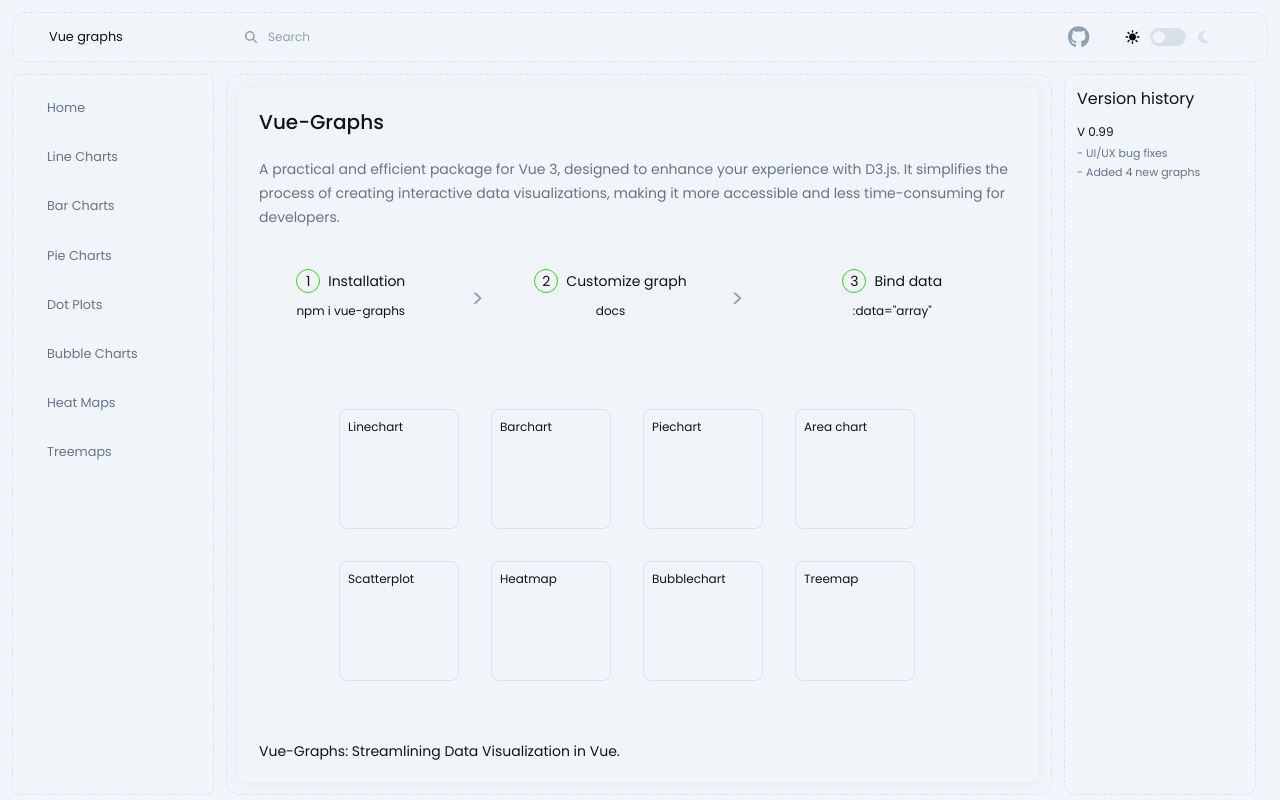
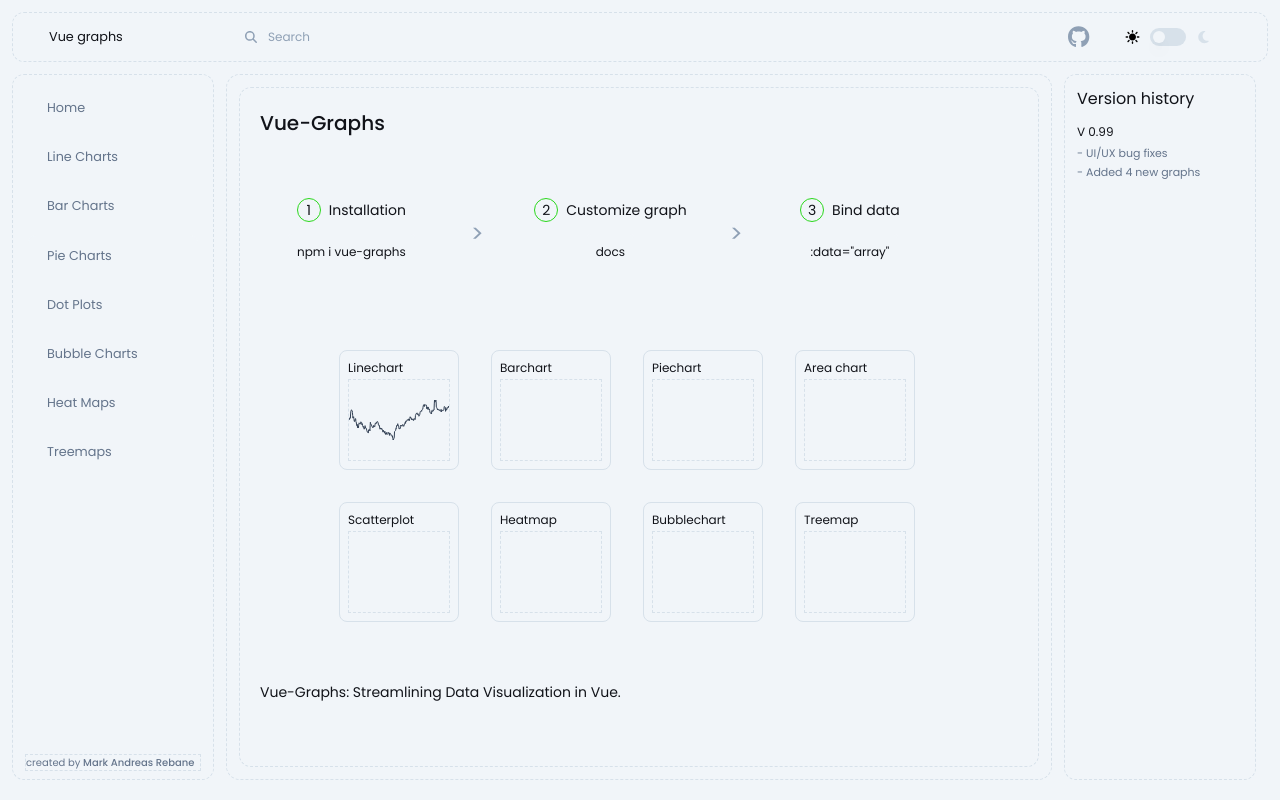
Before and after one commit to rebanovsky/vue-graphs, a Vue app in the folder frontend/: page / in a window 1280 px wide. Built offline with nearby package versions, Linux system fonts and the light colour scheme.

Commit message:
added visualization to line chart

```diff
--- a/frontend/src/components/common/navigation/ScrollableMenu.vue
+++ b/frontend/src/components/common/navigation/ScrollableMenu.vue
@@ -11,7 +11,7 @@
         :class="[
           'accordion-title hover:scale-[1.005] hover:text-slate-800 hover:dark:text-slate-300 transition ease text-[12px] px-[40px] text-slate-500',
           isActive(item.name) ? 'scale-[1.005] text-slate-900 dark:text-slate-100' : '',
-          item.name === currentSection ? 'text-slate-900' : '' // Add this line
+          item.name === currentSection ? 'text-slate-900' : ''
         ]"
         @click.stop="() => toggleAccordion(item.name)"
       >
@@ -32,7 +32,7 @@
 </template>
 
 <script setup>
-import { ref, watchEffect } from "vue";
+import { ref } from "vue";
 
 /// Define props
 const props = defineProps({
@@ -43,14 +43,12 @@ const props = defineProps({
 
 const openName = ref(null);
 
-watchEffect(() => {
-  // Update the openName based on other conditions if needed
-});
-
 const toggleAccordion = (name) => {
   if (props.items.find((item) => item.name === name).hasOwnProperty("items")) {
+    console.log('jou')
     openName.value = openName.value === name ? null : name;
   } else {
+    console.log('je')
     navigateTo(name);
   }
 };
@@ -64,22 +62,6 @@ const navigateTo = (name) => {
   if (section) {
     section.scrollIntoView({ behavior: "smooth" });
   }
-};
-
-const beforeEnter = (el) => {
-  el.style.height = "0";
-};
-
-const enter = (el) => {
-  el.style.height = el.scrollHeight + "px";
-};
-
-const beforeLeave = (el) => {
-  el.style.height = el.scrollHeight + "px";
-};
-
-const leave = (el) => {
-  el.style.height = "0";
 };
 </script>
 
--- a/frontend/src/components/common/navigation/SideMenu.vue
+++ b/frontend/src/components/common/navigation/SideMenu.vue
@@ -1,14 +1,18 @@
 <template>
-  <div class="side-menu overflow-y-auto rounded-[8px] py-[8px]">
-    <div class="w-[200px] flex items-center flex-col p-[4px] gap-[8px]">
+  <div
+    class="side-menu overflow-y-auto rounded-[8px] py-[8px] h-[100%] flex flex-col justify-between"
+  >
+    <div
+      class="w-[200px] flex items-center flex-col h-[100%] p-[4px] gap-[8px]"
+    >
       <div v-for="item in items" :key="item.name">
         <div
-          class="flex items-center w-[170px] hover:text-slate-500 cursor-pointer border-[1px] border-slate-100 dark:border-slate-900 hover:border-slate-200 dark:hover:border-slate-800 rounded-[8px] px-[8px]"
+          class="flex items-center w-[170px] hover:text-slate-500 cursor-pointer border-[1px] border-slate-100 dark:border-slate-900  dark:hover:border-slate-800 rounded-[8px] px-[8px]"
           @click="() => toggleAccordion(item.name)"
           :class="[
             isActive(item.name)
-              ? 'border-slate-200 dark:!border-slate-800'
-              : '',
+              ? 'border-slate-400 bg-slate-50 dark:!border-slate-800'
+              : 'hover:border-slate-200',
           ]"
         >
           <div
@@ -45,6 +49,9 @@
           </transition>
         </div>
       </div>
+    </div>
+    <div class="gridlines mx-[12px] text-[10px] text-slate-500 ">
+      created by <em class="font-medium">Mark Andreas Rebane</em>
     </div>
   </div>
 </template>
--- a/frontend/src/components/v-graphs/graphs/SingleLine.vue
+++ b/frontend/src/components/v-graphs/graphs/SingleLine.vue
@@ -1,5 +1,5 @@
 <template>
-  <div ref="chart" class="chart-border"></div>
+  <div ref="chart"></div>
 </template>
 
 <script>
@@ -38,12 +38,30 @@ export default {
     },
     tooltip: {
       type: Boolean,
-      default: false
+      default: false,
+    },
+    gridlines: {
+      type: Boolean,
+      default: false,
     },
   },
   setup(props) {
     const chart = ref(null);
     const parseDate = props.dateFormat ? d3.timeParse(props.dateFormat) : null;
+
+    const animateLine = () => {
+      const paths = d3.select(chart.value).selectAll('.line');
+      paths.each(function () {
+        const totalLength = this.getTotalLength();
+        d3.select(this)
+          .attr("stroke-dasharray", `${totalLength} ${totalLength}`)
+          .attr("stroke-dashoffset", totalLength)
+          .transition()
+          .duration(420) // Duration of the transition in milliseconds
+          .ease(d3.easeCubicInOut)
+          .attr("stroke-dashoffset", 0);
+      });
+    };
 
     const drawChart = () => {
       if (!chart.value) return;
@@ -90,30 +108,45 @@ export default {
       function make_y_gridlines() {
         return d3
           .axisLeft(yScale)
-          .ticks(2) // Adjust this for the number of gridlines you want
+          .ticks(2)
           .tickSize(-props.width)
           .tickFormat("");
       }
 
-      svg
-        .append("g")
-        .call(make_y_gridlines().tickSize(-props.width).tickFormat(""))
-        .attr("class", "text-slate-200 dark:text-slate-800");
+      if (props.gridlines) {
+        svg
+          .append("g")
+          .call(make_y_gridlines().tickSize(-props.width).tickFormat(""))
+          .attr("class", "text-slate-200 dark:text-slate-800");
+      }
 
       const line = d3
         .line()
         .x((d) => xScale(props.dateFormat ? parseDate(d.x) : d.x))
         .y((d) => yScale(d.y));
-      console.log("props.lineColor: ", props.lineColor);
+
       props.data.forEach((d) => {
-        svg
+        const path = svg
           .append("path")
           .data([d.values])
           .attr("class", "line")
           .attr("d", line)
           .attr("style", `stroke: ${props.lineColor} !important;`)
-          .attr("class", "transition ease dark:stroke-slate-300 !stroke-slate-700")
-          .attr("fill", "none");
+          .attr(
+            "class",
+            "transition ease dark:stroke-slate-300 !stroke-slate-700"
+          )
+          .attr("fill", "none")
+          .each(function () {
+            const totalLength = this.getTotalLength();
+            d3.select(this)
+              .attr("stroke-dasharray", `${totalLength} ${totalLength}`)
+              .attr("stroke-dashoffset", totalLength)
+              .transition()
+              .duration(420) // Set the duration of the transition in milliseconds
+              .ease(d3.easeCubicInOut)
+              .attr("stroke-dashoffset", 0);
+          });
       });
 
       if (props.dateFormat) {
@@ -253,6 +286,7 @@ export default {
 
     return {
       chart,
+      animateLine
     };
   },
 };
--- a/frontend/src/layouts/SubView.vue
+++ b/frontend/src/layouts/SubView.vue
@@ -4,7 +4,7 @@
     style="height: calc(100vh - 78px)"
   >
     <div class="main-content w-full overflow-y-auto flex justify-center">
-      <div class="sidenav overflow-y-auto gridlines rounded-[8px]">
+      <div class="sidenav overflow-y-auto gridlines rounded-[12px]">
         <SideMenu :title="title" :items="sidenavItems" :base-path="basePath" />
       </div>
       <div class="flex w-[100%] flex-1 justify-center overflow-x-auto">
--- a/frontend/src/views/v-graphs/TheHome.vue
+++ b/frontend/src/views/v-graphs/TheHome.vue
@@ -5,19 +5,19 @@
     >
       <!-- Introduction Section -->
       <div
-        class="container w-[800px] overflow-y-auto p-[20px] rounded-[8px] shadow-boxshlight dark:shadow flex flex-col gap-[20px]"
+        class="container w-[800px] overflow-y-auto p-[20px] rounded-[12px] gridlines flex flex-col gap-[20px]"
       >
         <header>
           <h1 class="text-[20px] font-medium">Vue-Graphs</h1>
         </header>
 
         <section class="introduction leading-6 font-normal text-slate-500">
-          <p>
+          <!-- <p>
             A practical and efficient package for Vue 3, designed to enhance
             your experience with D3.js. It simplifies the process of creating
             interactive data visualizations, making it more accessible and less
             time-consuming for developers.
-          </p>
+          </p> -->
         </section>
 
         <section class="installation my-[20px]">
@@ -27,7 +27,7 @@
               v-for="(step, index) in steps"
               :key="index"
             >
-              <div class="flex flex-col items-center">
+              <div class="flex flex-col gap-[12px] items-center">
                 <div class="step-header flex gap-[8px] items-center">
                   <div
                     class="step-nr border-[1px] border-harlequin-300 rounded-[20px] h-[24px] w-[24px] flex items-center justify-center"
@@ -42,7 +42,14 @@
                   {{ step.content }}
                 </div>
               </div>
-              <div v-if="index < steps.length - 1" class="arrow text-[24px] tracking-7 text-slate-400">></div>
+              <div class="w-[14px]">
+                <div
+                  v-if="index < steps.length - 1"
+                  class="arrow text-[24px] tracking-7 text-slate-400"
+                >
+                  >
+                </div>
+              </div>
             </div>
           </div>
         </section>
@@ -55,9 +62,51 @@
               :key="index"
             >
               <div
-                class="graph-box hover:bg-harlequin-50 dark:hover:bg-harlequin-900 rounded-[8px] hover:border-harlequin-300 hover:text-harlequin-300 dark:hover:text-harlequin-300 border-[1.25px] border-slate-300 dark:border-slate-700 dark:hover:border-harlequin-300 transition ease duration-75 cursor-pointer w-[120px] h-[120px] p-[8px] text-[12px]"
+                class="graph-box hover:bg-harlequin-50 flex flex-col gap-[2px] dark:hover:bg-harlequin-900 rounded-[8px] hover:border-harlequin-300 hover:text-harlequin-500 dark:hover:text-harlequin-300 border-[1.25px] border-slate-300 dark:border-slate-700 dark:hover:border-harlequin-300 transition ease duration-75 cursor-pointer w-[120px] h-[120px] p-[8px] text-[12px]"
+                @mouseover="handleHover"
               >
                 {{ graph.name }}
+                <div
+                  class="w-[100%] h-[100%] flex items-center justify-center gridlines"
+                  v-if="graph.name == 'Linechart'"
+                >
+                  <SingleLine
+                    ref="singleLineChartRef"
+                    :width="100"
+                    :height="60"
+                    :data="lineData"
+                    dateFormat="%Y-%m-%d"
+                    :line-color="''"
+                  />
+                </div>
+                <div
+                  class="w-[100%] h-[100%] flex items-center justify-center gridlines"
+                  v-if="graph.name == 'Barchart'"
+                ></div>
+                <div
+                  class="w-[100%] h-[100%] flex items-center justify-center gridlines"
+                  v-if="graph.name == 'Piechart'"
+                ></div>
+                <div
+                  class="w-[100%] h-[100%] flex items-center justify-center gridlines"
+                  v-if="graph.name == 'Area chart'"
+                ></div>
+                <div
+                  class="w-[100%] h-[100%] flex items-center justify-center gridlines"
+                  v-if="graph.name == 'Scatterplot'"
+                ></div>
+                <div
+                  class="w-[100%] h-[100%] flex items-center justify-center gridlines"
+                  v-if="graph.name == 'Heatmap'"
+                ></div>
+                <div
+                  class="w-[100%] h-[100%] flex items-center justify-center gridlines"
+                  v-if="graph.name == 'Bubblechart'"
+                ></div>
+                <div
+                  class="w-[100%] h-[100%] flex items-center justify-center gridlines"
+                  v-if="graph.name == 'Treemap'"
+                ></div>
               </div>
             </div>
           </div>
@@ -89,6 +138,33 @@
 </template>
 
 <script setup>
+import SingleLine from "@/components/v-graphs/graphs/SingleLine.vue";
+import { line1 } from "@/data/dummyMultiLine";
+import { ref } from "vue";
+
+// LINECHART DATA
+const formattedLineData = line1.map((item) => ({
+  x: item.Date,
+  y: item.Close,
+}));
+
+const lineData = ref([
+  {
+    color: "#061826",
+    values: formattedLineData,
+  },
+]);
+
+//Linechart refs
+  const singleLineChartRef = ref(null);
+
+  const handleHover = () => {
+    if (singleLineChartRef.value) {
+      singleLineChartRef.value.animateLine();
+    }
+  };
+
+// List of graphs
 const graphs = [
   {
     name: "Linechart",
--- a/frontend/tailwind.config.js
+++ b/frontend/tailwind.config.js
@@ -108,11 +108,12 @@ module.exports = {
         900: "#0068ff",
       },
       harlequin: {
-        50: "#ebf2eb",
+        50: "#e6f7e6",
         100: "#caf8c5",
         200: "#00fc77",
         300: "#2bd81d",
         400: "#35d00d",
+        500: "#2b8924",
         900: "#0f1b0e",
       },
       green: {
```
